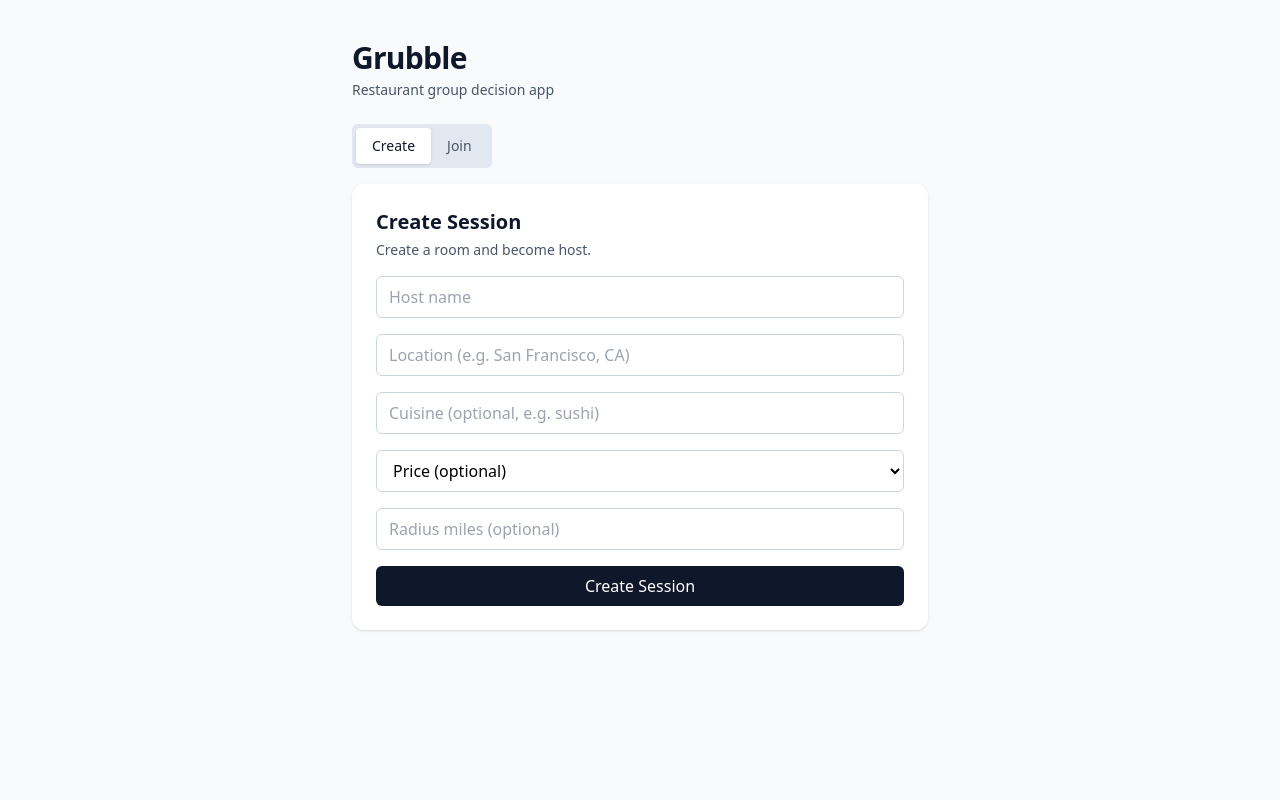
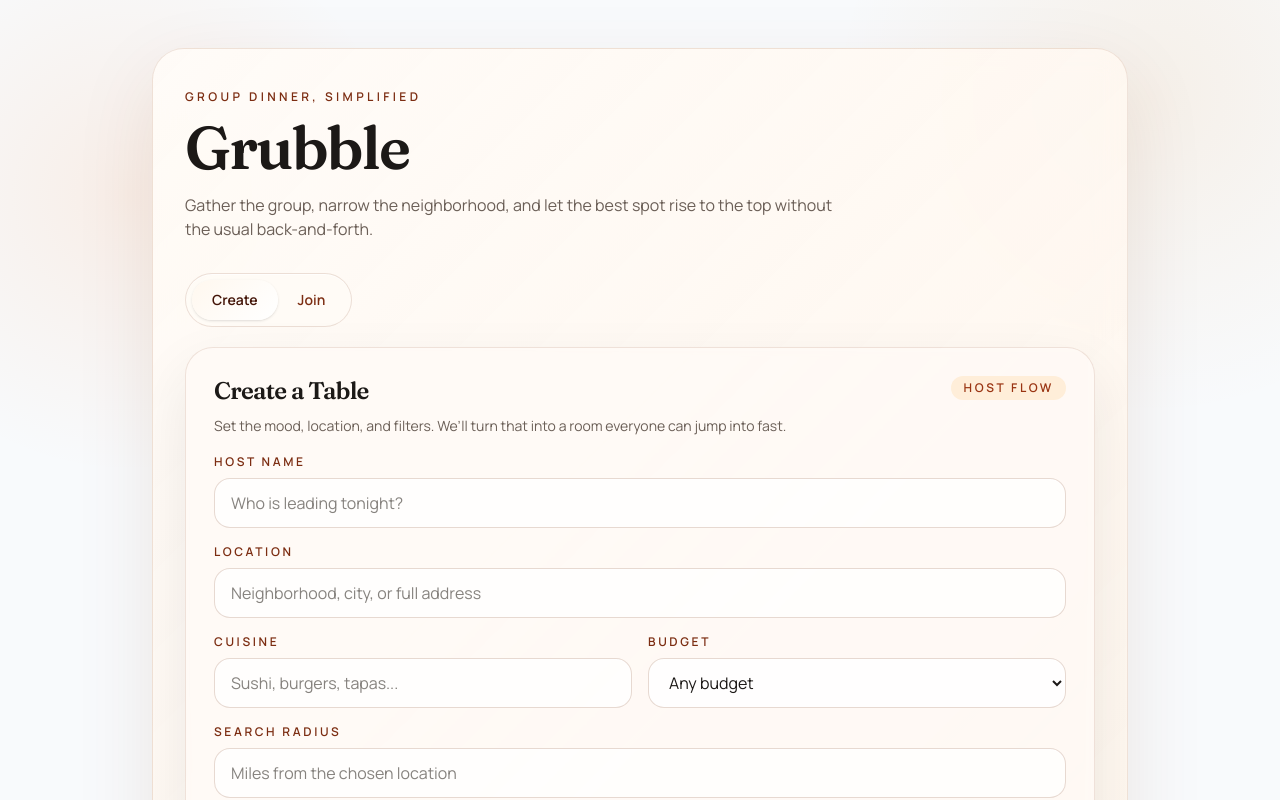
Before and after one commit to justinhuang159/Grubble, a Vue app in the folder frontend/: page / in a window 1280 px wide. Shown: the top 800 px of the page. Built offline with nearby package versions, Linux system fonts and the light colour scheme; no server answers.

Commit message:
Refresh app styling across core views

```diff
--- a/frontend/src/App.vue
+++ b/frontend/src/App.vue
@@ -16,12 +16,15 @@ const inActiveSession = computed(() => store.session?.status === "active");
 </script>
 
 <template>
-  <main class="min-h-screen bg-slate-50 px-4 py-10">
-    <div class="mx-auto max-w-xl">
-      <h1 class="text-3xl font-bold tracking-tight text-slate-900">Grubble</h1>
-      <p class="mt-1 text-sm text-slate-600">Restaurant group decision app</p>
+  <main class="app-shell min-h-screen">
+    <div class="hero-panel">
+      <p class="hero-kicker">Group Dinner, Simplified</p>
+      <h1 class="hero-title text-stone-900">Grubble</h1>
+      <p class="hero-subtitle">
+        Gather the group, narrow the neighborhood, and let the best spot rise to the top without the usual back-and-forth.
+      </p>
 
-      <p v-if="store.error" class="mt-4 rounded-md bg-red-50 px-3 py-2 text-sm text-red-700">
+      <p v-if="store.error" class="soft-alert mt-6 bg-red-50 text-red-700">
         {{ store.error }}
       </p>
 
@@ -29,18 +32,18 @@ const inActiveSession = computed(() => store.session?.status === "active");
       <SwipeSessionView v-else-if="inActiveSession" class="mt-6" />
       <WaitingRoomView v-else-if="inSession" class="mt-6" />
 
-      <section v-else class="mt-6 space-y-4">
-        <div class="inline-flex rounded-md bg-slate-200 p-1">
+      <section v-else class="mt-8 space-y-5">
+        <div class="segmented-shell">
           <button
-            class="rounded px-4 py-2 text-sm font-medium"
-            :class="mode === 'create' ? 'bg-white text-slate-900 shadow' : 'text-slate-600'"
+            class="segmented-button"
+            :class="mode === 'create' ? 'segmented-button-active' : ''"
             @click="mode = 'create'"
           >
             Create
           </button>
           <button
-            class="rounded px-4 py-2 text-sm font-medium"
-            :class="mode === 'join' ? 'bg-white text-slate-900 shadow' : 'text-slate-600'"
+            class="segmented-button"
+            :class="mode === 'join' ? 'segmented-button-active' : ''"
             @click="mode = 'join'"
           >
             Join
--- a/frontend/src/style.css
+++ b/frontend/src/style.css
@@ -1,8 +1,192 @@
+@import url("https://fonts.googleapis.com/css2?family=Fraunces:opsz,wght@9..144,600;9..144,700&family=Manrope:wght@400;500;600;700;800&display=swap");
+
 @tailwind base;
 @tailwind components;
 @tailwind utilities;
 
-body {
-  margin: 0;
-  font-family: ui-sans-serif, system-ui, -apple-system, Segoe UI, Roboto, Helvetica, Arial, sans-serif;
+@layer base {
+  :root {
+    color-scheme: light;
+    --page-bg: #f6f0e8;
+    --page-ink: #1c1917;
+    --muted-ink: #6b5f57;
+    --card-bg: rgba(255, 251, 247, 0.82);
+    --card-border: rgba(120, 53, 15, 0.12);
+    --accent: #c2410c;
+    --accent-deep: #7c2d12;
+    --accent-soft: #fb923c;
+  }
+
+  * {
+    box-sizing: border-box;
+  }
+
+  html {
+    background:
+      radial-gradient(circle at top left, rgba(251, 191, 36, 0.28), transparent 32%),
+      radial-gradient(circle at top right, rgba(251, 146, 60, 0.16), transparent 26%),
+      linear-gradient(180deg, #fffaf5 0%, var(--page-bg) 48%, #efe4d6 100%);
+    min-height: 100%;
+  }
+
+  body {
+    margin: 0;
+    min-height: 100vh;
+    color: var(--page-ink);
+    font-family: "Manrope", "Avenir Next", "Segoe UI", sans-serif;
+    background:
+      radial-gradient(circle at 10% 20%, rgba(249, 115, 22, 0.09), transparent 20%),
+      radial-gradient(circle at 90% 10%, rgba(217, 119, 6, 0.08), transparent 22%);
+  }
+
+  h1,
+  h2,
+  h3 {
+    font-family: "Fraunces", Georgia, serif;
+    letter-spacing: -0.03em;
+  }
+
+  button,
+  input,
+  select,
+  textarea {
+    font: inherit;
+  }
 }
+
+@layer components {
+  .app-shell {
+    @apply relative mx-auto max-w-5xl px-4 py-8 sm:px-6 sm:py-12;
+  }
+
+  .hero-panel {
+    @apply relative overflow-hidden rounded-[2rem] border px-6 py-8 shadow-[0_28px_80px_rgba(120,53,15,0.10)] sm:px-8 sm:py-10;
+    background: linear-gradient(135deg, rgba(255, 251, 247, 0.95), rgba(255, 245, 235, 0.86));
+    border-color: var(--card-border);
+    backdrop-filter: blur(14px);
+  }
+
+  .hero-panel::before {
+    content: "";
+    position: absolute;
+    inset: auto -8% -35% auto;
+    width: 18rem;
+    height: 18rem;
+    border-radius: 9999px;
+    background: radial-gradient(circle, rgba(251, 146, 60, 0.28), transparent 64%);
+    pointer-events: none;
+  }
+
+  .hero-kicker {
+    @apply text-xs font-semibold uppercase tracking-[0.28em];
+    color: var(--accent-deep);
+  }
+
+  .hero-title {
+    @apply mt-3 text-5xl leading-none sm:text-6xl;
+  }
+
+  .hero-subtitle {
+    @apply mt-4 max-w-2xl text-sm leading-6 sm:text-base;
+    color: var(--muted-ink);
+  }
+
+  .glass-card {
+    @apply rounded-[1.75rem] border p-6 shadow-[0_24px_60px_rgba(28,25,23,0.08)] backdrop-blur-sm sm:p-7;
+    background: var(--card-bg);
+    border-color: var(--card-border);
+  }
+
+  .section-title {
+    @apply text-2xl leading-tight;
+  }
+
+  .section-copy {
+    @apply mt-2 text-sm leading-6;
+    color: var(--muted-ink);
+  }
+
+  .field-label {
+    @apply mb-2 block text-xs font-semibold uppercase tracking-[0.22em];
+    color: var(--accent-deep);
+  }
+
+  .app-input {
+    @apply w-full rounded-2xl border px-4 py-3 outline-none transition duration-200;
+    border-color: rgba(120, 53, 15, 0.18);
+    background: rgba(255, 255, 255, 0.72);
+    box-shadow: inset 0 1px 0 rgba(255, 255, 255, 0.65);
+  }
+
+  .app-input:focus {
+    border-color: rgba(194, 65, 12, 0.8);
+    box-shadow: 0 0 0 4px rgba(251, 146, 60, 0.14);
+  }
+
+  .app-input::placeholder {
+    color: rgba(87, 83, 78, 0.72);
+  }
+
+  .app-button {
+    @apply inline-flex items-center justify-center rounded-full px-5 py-3 text-sm font-semibold text-white transition duration-200 disabled:cursor-not-allowed disabled:opacity-60;
+    background: linear-gradient(135deg, var(--accent) 0%, var(--accent-soft) 100%);
+    box-shadow: 0 16px 30px rgba(194, 65, 12, 0.24);
+  }
+
+  .app-button:hover {
+    transform: translateY(-1px);
+    box-shadow: 0 20px 36px rgba(194, 65, 12, 0.28);
+  }
+
+  .app-button-secondary {
+    @apply inline-flex items-center justify-center rounded-full px-4 py-2.5 text-sm font-semibold transition duration-200;
+    background: rgba(255, 255, 255, 0.76);
+    color: #7c2d12;
+    border: 1px solid rgba(120, 53, 15, 0.16);
+  }
+
+  .app-button-secondary:hover {
+    background: rgba(255, 255, 255, 0.96);
+  }
+
+  .segmented-shell {
+    @apply inline-flex rounded-full border p-1.5;
+    border-color: rgba(120, 53, 15, 0.14);
+    background: rgba(255, 251, 247, 0.78);
+    box-shadow: inset 0 1px 0 rgba(255, 255, 255, 0.7);
+  }
+
+  .segmented-button {
+    @apply rounded-full px-5 py-2.5 text-sm font-semibold transition duration-150;
+    color: #7c2d12;
+  }
+
+  .segmented-button-active {
+    @apply shadow;
+    background: linear-gradient(135deg, #fff8ef, #ffffff);
+    color: #431407;
+  }
+
+  .status-pill {
+    @apply inline-flex items-center rounded-full px-3 py-1 text-xs font-semibold uppercase tracking-[0.22em];
+    background: rgba(255, 237, 213, 0.9);
+    color: #9a3412;
+  }
+
+  .restaurant-image {
+    @apply h-56 w-full rounded-[1.5rem] object-cover;
+    background:
+      linear-gradient(135deg, rgba(251, 146, 60, 0.3), rgba(124, 45, 18, 0.22)),
+      linear-gradient(135deg, #fcd9b6, #f5c88d);
+  }
+
+  .metric-chip {
+    @apply inline-flex items-center rounded-full px-3 py-1 text-xs font-semibold;
+    background: rgba(255, 237, 213, 0.92);
+    color: #9a3412;
+  }
+
+  .soft-alert {
+    @apply rounded-2xl px-4 py-3 text-sm;
+  }
+}
--- a/frontend/src/views/CreateSessionView.vue
+++ b/frontend/src/views/CreateSessionView.vue
@@ -30,47 +30,74 @@ async function submit() {
 </script>
 
 <template>
-  <section class="rounded-xl bg-white p-6 shadow">
-    <h2 class="text-xl font-semibold text-slate-900">Create Session</h2>
-    <p class="mt-1 text-sm text-slate-600">Create a room and become host.</p>
+  <section class="glass-card">
+    <div class="flex items-start justify-between gap-4">
+      <div>
+        <h2 class="section-title text-stone-900">Create a Table</h2>
+        <p class="section-copy">Set the mood, location, and filters. We’ll turn that into a room everyone can jump into fast.</p>
+      </div>
+      <span class="status-pill">Host Flow</span>
+    </div>
     <form class="mt-4 space-y-4" @submit.prevent="submit">
+      <div>
+        <label class="field-label" for="host-name">Host Name</label>
         <input
+          id="host-name"
           v-model="hostName"
-        class="w-full rounded-md border border-slate-300 px-3 py-2 outline-none focus:border-slate-500"
-        placeholder="Host name"
+          class="app-input"
+          placeholder="Who is leading tonight?"
         />
+      </div>
+      <div>
+        <label class="field-label" for="location-text">Location</label>
         <input
+          id="location-text"
           v-model="locationText"
-        class="w-full rounded-md border border-slate-300 px-3 py-2 outline-none focus:border-slate-500"
-        placeholder="Location (e.g. San Francisco, CA)"
+          class="app-input"
+          placeholder="Neighborhood, city, or full address"
         />
+      </div>
+      <div class="grid gap-4 sm:grid-cols-2">
+        <div>
+          <label class="field-label" for="cuisine">Cuisine</label>
           <input
+            id="cuisine"
             v-model="cuisine"
-        class="w-full rounded-md border border-slate-300 px-3 py-2 outline-none focus:border-slate-500"
-        placeholder="Cuisine (optional, e.g. sushi)"
+            class="app-input"
+            placeholder="Sushi, burgers, tapas..."
           />
+        </div>
+        <div>
+          <label class="field-label" for="price">Budget</label>
           <select
+            id="price"
             v-model="price"
-        class="w-full rounded-md border border-slate-300 bg-white px-3 py-2 outline-none focus:border-slate-500"
+            class="app-input bg-white/80"
           >
-        <option value="">Price (optional)</option>
+            <option value="">Any budget</option>
             <option value="1">$</option>
             <option value="1,2">$$ and under</option>
             <option value="2,3">$$$ and under</option>
             <option value="3,4">$$$$ only</option>
           </select>
+        </div>
+      </div>
+      <div>
+        <label class="field-label" for="radius-miles">Search Radius</label>
         <input
+          id="radius-miles"
           v-model.number="radiusMiles"
-        class="w-full rounded-md border border-slate-300 px-3 py-2 outline-none focus:border-slate-500"
+          class="app-input"
           min="0"
           max="25"
           step="0.5"
           type="number"
-        placeholder="Radius miles (optional)"
+          placeholder="Miles from the chosen location"
         />
+      </div>
       <button
         :disabled="store.loading"
-        class="w-full rounded-md bg-slate-900 px-4 py-2 font-medium text-white disabled:opacity-60"
+        class="app-button w-full"
         type="submit"
       >
         {{ store.loading ? "Creating..." : "Create Session" }}
```
Also changed, not shown: frontend/src/views/JoinSessionView.vue (+21 -8 lines), frontend/src/views/ResultsSessionView.vue (+40 -24 lines), frontend/src/views/SwipeSessionView.vue (+33 -16 lines), frontend/src/views/WaitingRoomView.vue (+28 -15 lines). Lines whose indentation alone changed are shown as unchanged.
